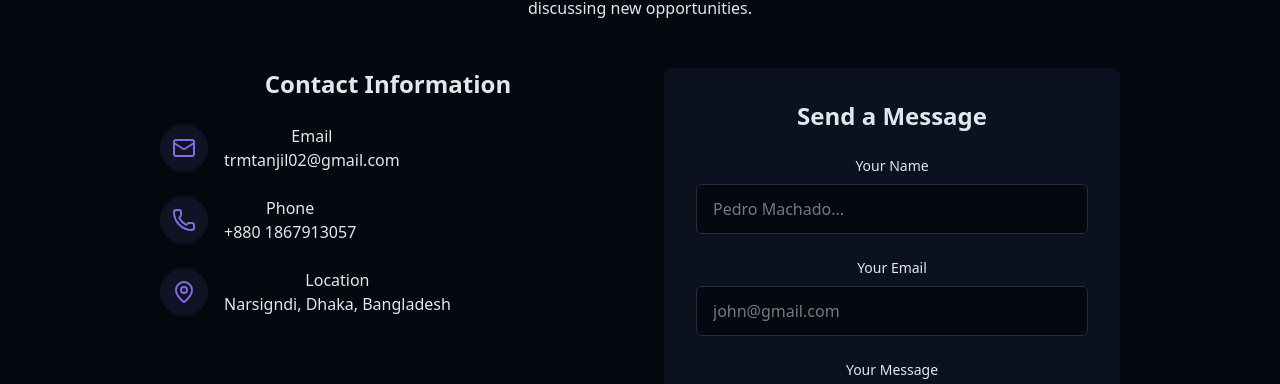
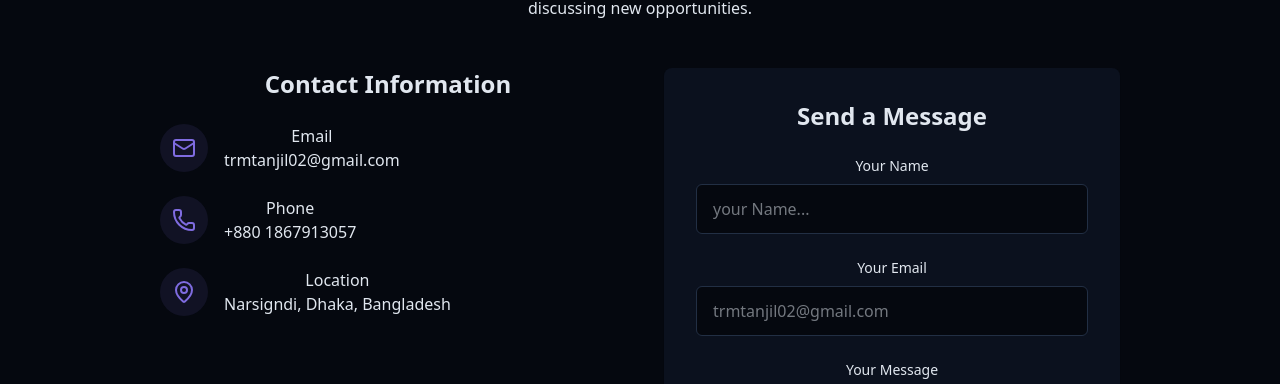
Before and after one commit to trmtanjil/my_portfolio-wevsite-, a React (Vite) app: page / in a window 1280 px wide. Shown: the part 4415-4799 px from the top of the page. Built offline with nearby package versions, Linux system fonts and the light colour scheme.

Commit message:
education  section     commit

```diff
--- a/src/Page/Components/Contacsection.jsx
+++ b/src/Page/Components/Contacsection.jsx
@@ -137,7 +137,7 @@ function Contacsection() {
                   name="name"
                   required
                   className="w-full px-4 py-3 rounded-md border border-input bg-background focus:outline-none focus:ring-2 focus:ring-primary"
-                  placeholder="Pedro Machado..."
+                  placeholder="your Name..."
                 />
               </div>
 
@@ -151,7 +151,7 @@ function Contacsection() {
                   name="email"
                   required
                   className="w-full px-4 py-3 rounded-md border border-input bg-background focus:outline-none focus:ring-2 focus:ring-primary"
-                  placeholder="john@gmail.com"
+                  placeholder="trmtanjil02@gmail.com"
                 />
               </div>
 
```
